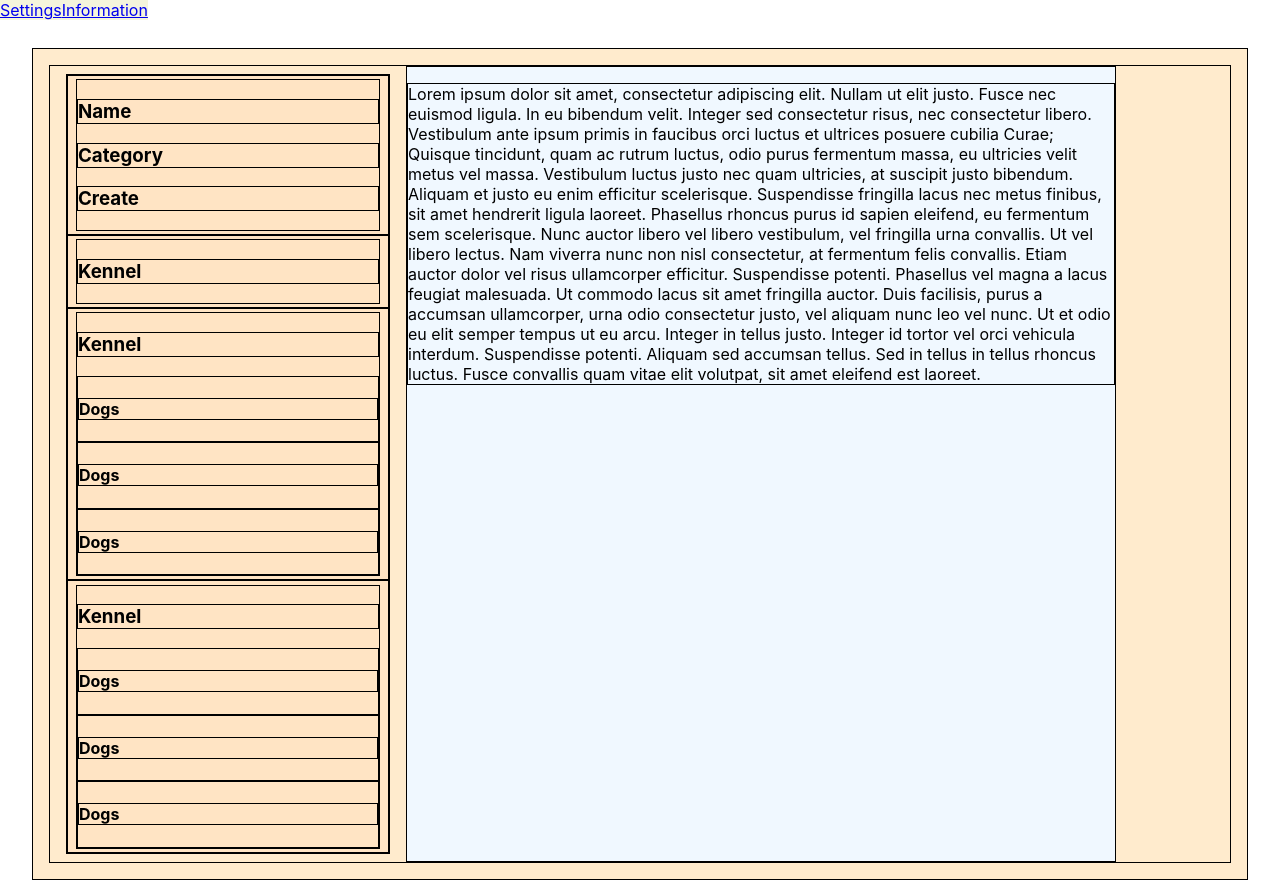
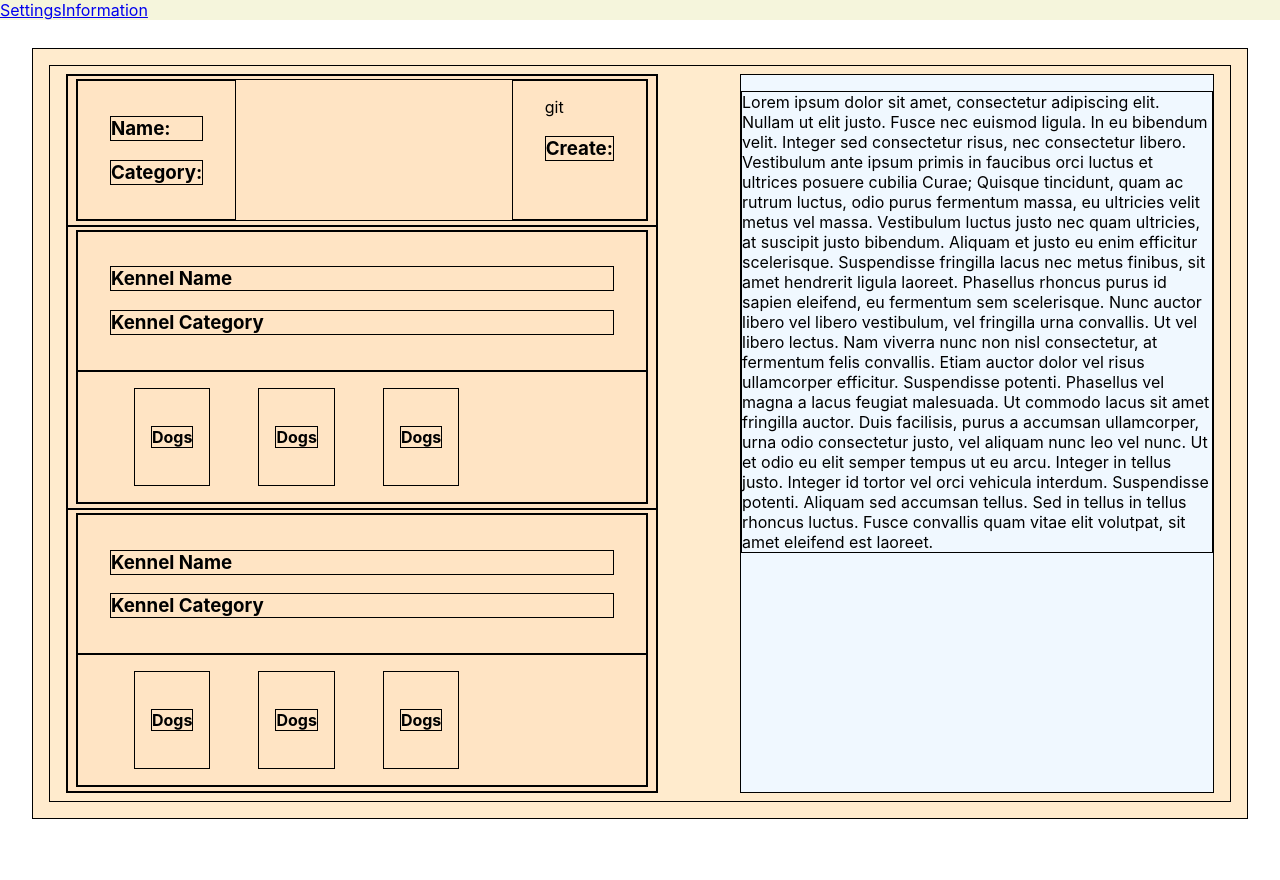
Before and after one commit to Jay-iguez/Yip-Notes, a React (Create React App) app: page / in a window 1280 px wide. After the commit the page ends 819 px from the top, so only its background shows below. Built offline with nearby package versions, Linux system fonts and the light colour scheme.

Commit message:
Continue creating DOM structure in YipHomeJS:

```diff
--- a/src/components/YipHome.js
+++ b/src/components/YipHome.js
@@ -13,31 +13,40 @@ export default function YipHome() {
                 <MainBodyBarrier>
                     <NotesNavigation>
                         <CreateNote>
-                            <div className={`innerDiv`}>
-                                <h3>Name</h3>
-                                <h3>Category</h3>
-                                <h3>Create</h3>
+                            <div className={`content-container`}>
+                                <div className={`child-content`}>
+                                    <h3>Name:</h3>
+                                    <h3>Category:</h3>
+                                </div>
+                                <div className={`child-content`}>git
+                                    <h3>Create:</h3>
+                                </div>
                             </div>
                         </CreateNote>
                         <Kennel>
-                            <div className={`innerDiv`}>
-                                <h3>Kennel</h3>
+                            <div className={`content-container`}>
+                                <div className={`child-content`}>
+                                    <h3>Kennel Name</h3>
+                                    <h3>Kennel Category</h3>
                                 </div>
-                        </Kennel>
-                        <Kennel>
-                            <div className={`innerDiv`}>
-                                <h3>Kennel</h3>
+                                <div className={`child-content notes`}>
                                     <Note><h4>Dogs</h4></Note>
                                     <Note><h4>Dogs</h4></Note>
                                     <Note><h4>Dogs</h4></Note>
                                 </div>
+                            </div>
                         </Kennel>
                         <Kennel>
-                            <div className={`innerDiv`}>
-                                <h3>Kennel</h3>
+                            <div className={`content-container`}>
+                                <div className={`child-content`}>
+                                    <h3>Kennel Name</h3>
+                                    <h3>Kennel Category</h3>
+                                </div>
+                                <div className={`child-content notes`}>
                                     <Note><h4>Dogs</h4></Note>
                                     <Note><h4>Dogs</h4></Note>
                                     <Note><h4>Dogs</h4></Note>
+                                </div>
                             </div>
                         </Kennel>
                     </NotesNavigation>
--- a/src/styled-components/App-styled/AppStyled.js
+++ b/src/styled-components/App-styled/AppStyled.js
@@ -3,5 +3,6 @@ import styled from "styled-components";
 export const TopNavigation = styled.nav`
     background-color: beige;
     position: fixed;
+    width: 100%;
     top: 0;
 `
--- a/src/styled-components/Yip-home-styled-components/YipHomeStyled.js
+++ b/src/styled-components/Yip-home-styled-components/YipHomeStyled.js
@@ -15,30 +15,47 @@ export const MainBody = styled.div`
 export const MainBodyBarrier = styled.div`
     display: flex;
     flex-flow: row wrap;
+    justify-content: space-between;
     margin: 1rem;
 `
 
 export const NotesNavigation = styled.div`
     background-color: bisque;
     margin: .5rem 1rem;
+    width: 50%;
 `
 
 export const CreateNote = styled.div`
-    .innerDiv {
+    .content-container {
         margin: .2rem .5rem;
+        display: flex;
+        justify-content: space-between;
     }
 
-    width: 20rem;
+    .child-content {
+        padding: 1rem 2rem;
+    }
 `
 
 export const Kennel = styled(CreateNote)`
+    .content-container {
+        flex-flow: column nowrap;
+    }
+
+    .child-content.notes {
+        display: flex;
+        flex-flow: row nowrap;
+        justify-content: start;
+    }
 `
 
 export const Note = styled.div`
-
+    padding: 1rem;
+    margin: 0 1.5rem;
 `
 
 export const InfoBoard = styled.div`
     background-color: aliceblue;
-    width: 60%;
+    width: 40%;
+    margin: .5rem 1rem;
 `
```
Lines whose indentation alone changed are shown as unchanged.
